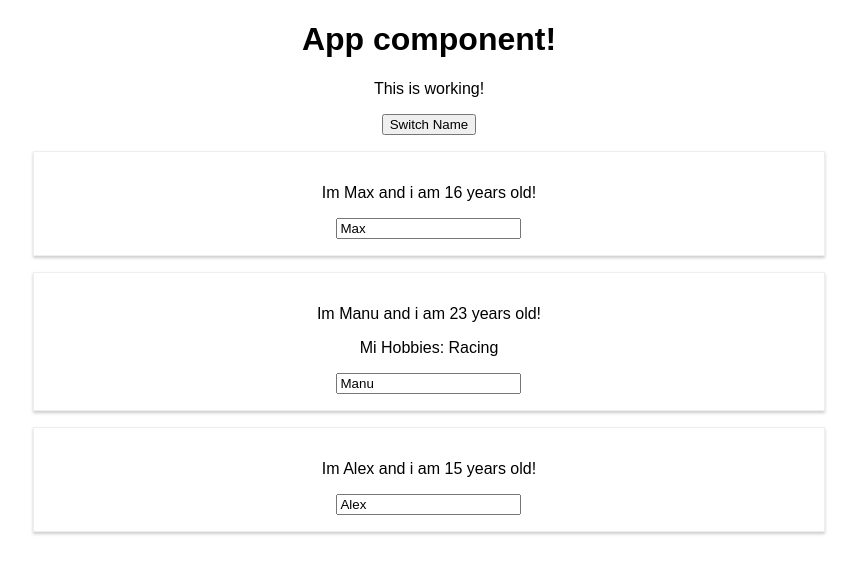
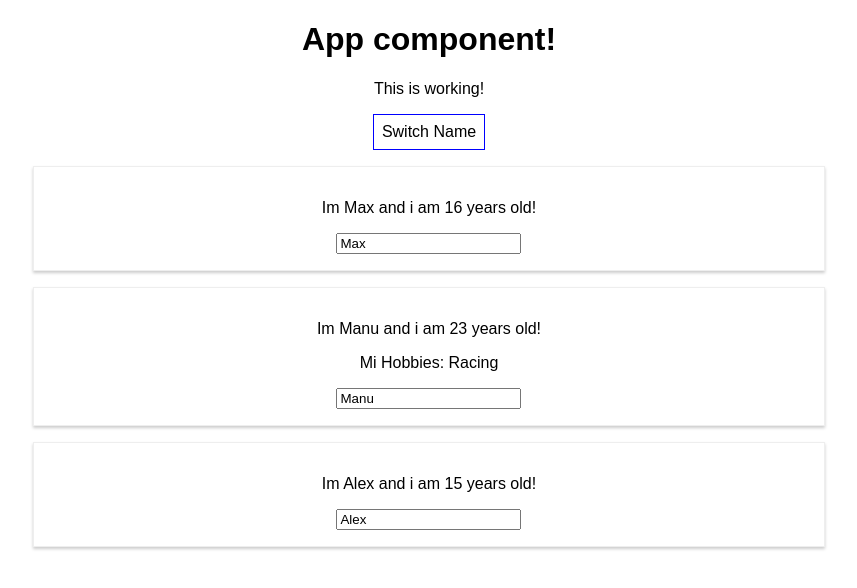
Before and after one commit to EnzoEsper/mreact, a React (Create React App) app: page / in a window 1280 px wide. Shown: the top 588 px of the page, without its empty margins (211-1068 px from the left). Built offline with nearby package versions, Linux system fonts and the light colour scheme.

Commit message:
using inline styles (when ever you want to scope the style and make sure it only applies to one single element )

```diff
--- a/src/App.js
+++ b/src/App.js
@@ -31,11 +31,22 @@ class App extends React.Component {
   };
 
   render() {
+    const style = {
+      backgroundColor: "white",
+      font: "inherit",
+      border: "1px solid blue",
+      padding: "8px",
+      cursor: "pointer"
+    };
+
     return (
       <div className="App">
         <h1>App component!</h1>
         <p> This is working! </p>
-        <button onClick={this.switchNameHandler.bind(this, "Maximilian")}>
+        <button
+          style={style}
+          onClick={this.switchNameHandler.bind(this, "Maximilian")}
+        >
           Switch Name
         </button>
         {/*}
```
